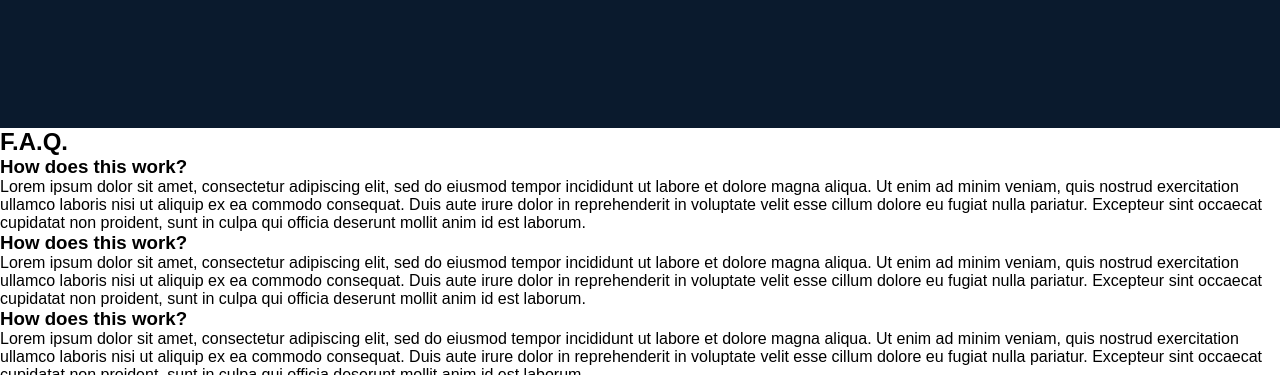
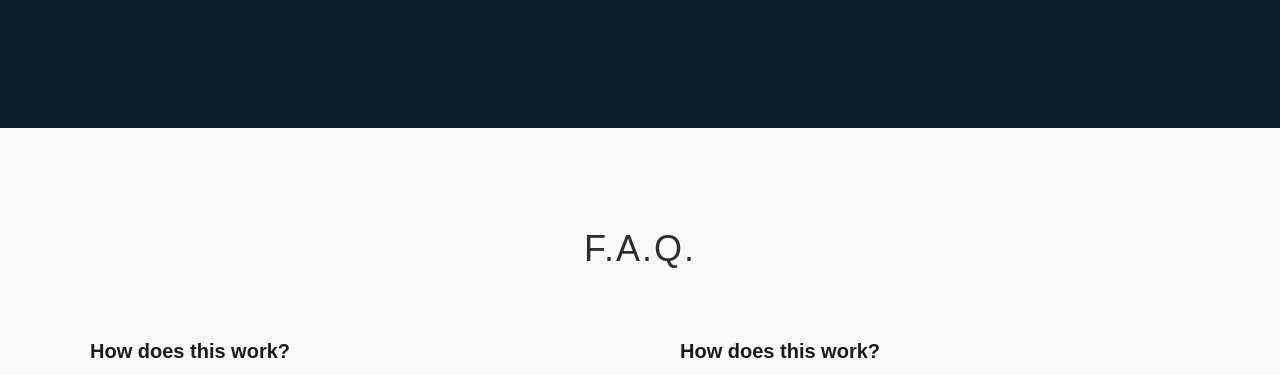
Before and after one commit to DzifaAA-19/alx_html_css, a plain HTML site: page css_advanced/index.html in a window 1280 px wide. Shown: the part 2330-2705 px from the top of the page. Drawn offline with Linux system fonts and the light colour scheme.

Commit message:
Add correct styling to the FAQ section

```diff
--- a/css_advanced/styles.css
+++ b/css_advanced/styles.css
@@ -403,3 +403,62 @@ body {
 .membership .cta-button:hover {
     opacity: 0.85;
 }
+
+.faq {
+    padding: 100px 0;
+    background: #F9F9F9; /* slightly off-white like Figma */
+}
+
+.faq .section-title {
+    text-align: center;
+    font-size: 36px;
+    font-weight: 300;
+    margin-bottom: 70px;
+    letter-spacing: 2px;
+    color: #2D2D2D;
+}
+
+.faq-grid {
+    max-width: 1100px;
+    margin: 0 auto;
+    display: grid;
+    grid-template-columns: repeat(2, 1fr);
+    column-gap: 80px;
+    row-gap: 60px;
+}
+
+
+.faq-column {
+    display: flex;
+    flex-direction: column;
+    gap: 60px;
+}
+
+.faq-item {
+    text-align: left;
+}
+
+.faq-question {
+    font-size: 20px;
+    font-weight: 600;
+    margin-bottom: 15px;
+    color: #1A1A1A;
+}
+
+.faq-answer {
+    font-size: 15px;
+    line-height: 1.7;
+    color: #555;
+    max-width: 90%;
+}
+
+@media (max-width: 900px) {
+    .faq-grid {
+        grid-template-columns: 1fr;
+        row-gap: 40px;
+    }
+
+    .faq-answer {
+        max-width: 100%;
+    }
+}
```
